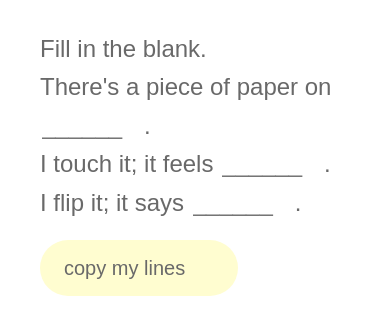
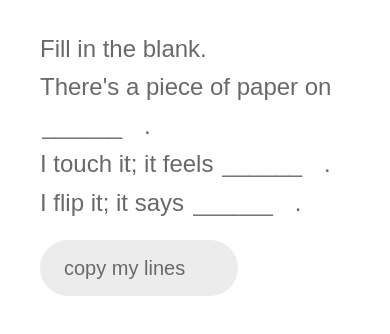
Before and after one commit to kumikokashii/applepiecoffeecake, a React (Create React App) app: page / in a window 390 px wide. In both pictures the pointer is over the element "copy my lines". Shown: the top 334 px of the page. Built offline with nearby package versions, Linux system fonts and the light colour scheme.

Commit message:
remove hover on mobile

```diff
--- a/src/App.css
+++ b/src/App.css
@@ -69,6 +69,10 @@ body {
     border-radius: 31px;
   }
 
+  .button:hover {
+    background-color: #ececec;
+  }
+
   .footer {
     font-size: 17px;
   }
```
